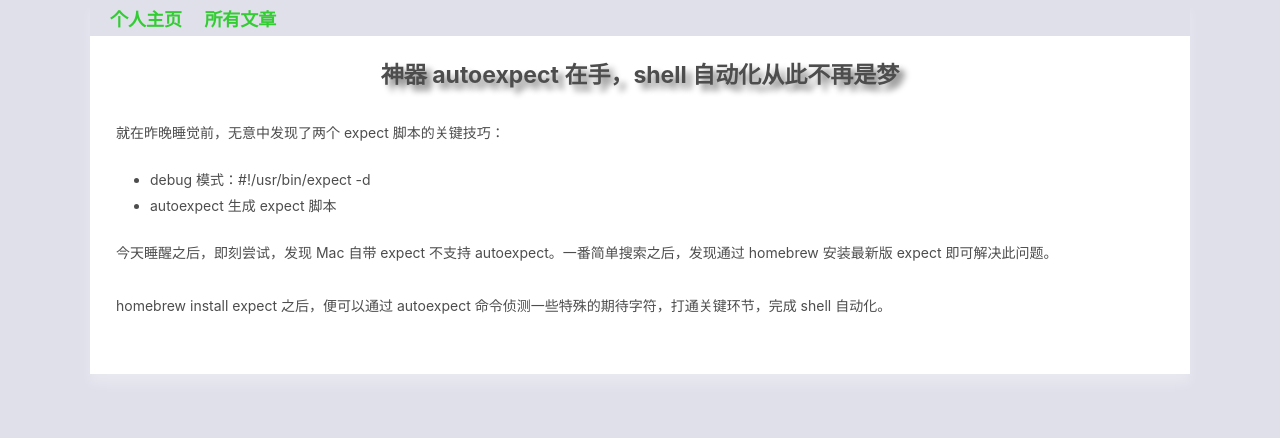
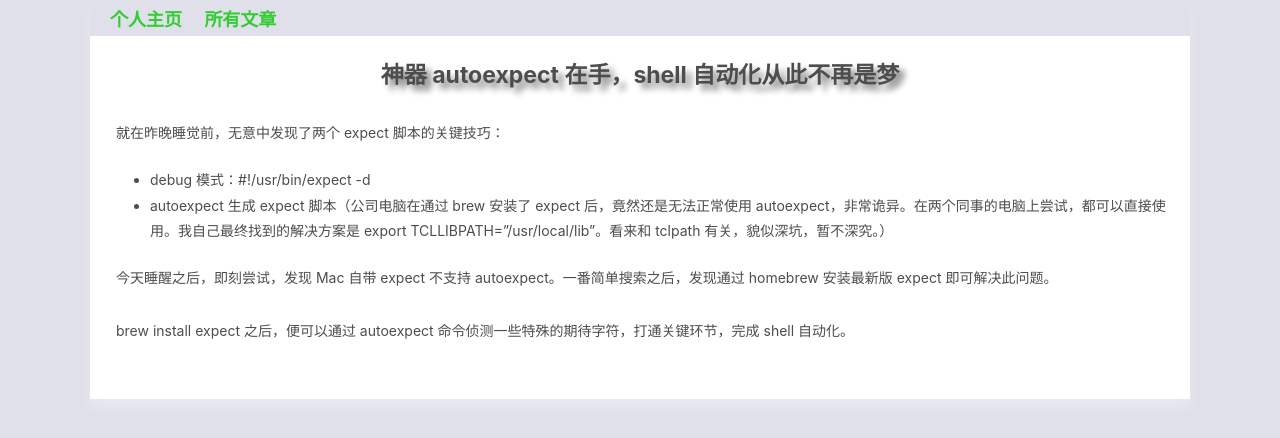
Before and after one commit to xxleyi/xxleyi.github.io, a Jekyll site: the page built from _posts/2018-10-13-神器 autoexpect 在手，shell 自动化从此不再是梦.md, in a window 1280 px wide. Shown: the top 438 px of the page. Built offline with Jekyll 4.4.1, drawn with Linux system fonts in a browser that asks for light colours.

Commit message:
refine tile of site

```diff
--- a/_posts/2018-10-13-神器 autoexpect 在手，shell 自动化从此不再是梦.md
+++ b/_posts/2018-10-13-神器 autoexpect 在手，shell 自动化从此不再是梦.md
@@ -7,8 +7,8 @@
 就在昨晚睡觉前，无意中发现了两个 expect 脚本的关键技巧：
 
 - debug 模式：#!/usr/bin/expect -d
-- autoexpect 生成 expect 脚本
+- autoexpect 生成 expect 脚本（公司电脑在通过 brew 安装了 expect 后，竟然还是无法正常使用 autoexpect，非常诡异。在两个同事的电脑上尝试，都可以直接使用。我自己最终找到的解决方案是 export TCLLIBPATH="/usr/local/lib"。看来和 tclpath 有关，貌似深坑，暂不深究。）
 
 今天睡醒之后，即刻尝试，发现 Mac 自带 expect 不支持 autoexpect。一番简单搜索之后，发现通过 homebrew 安装最新版 expect 即可解决此问题。
 
-homebrew install expect 之后，便可以通过 autoexpect 命令侦测一些特殊的期待字符，打通关键环节，完成 shell 自动化。
+brew install expect 之后，便可以通过 autoexpect 命令侦测一些特殊的期待字符，打通关键环节，完成 shell 自动化。
```
